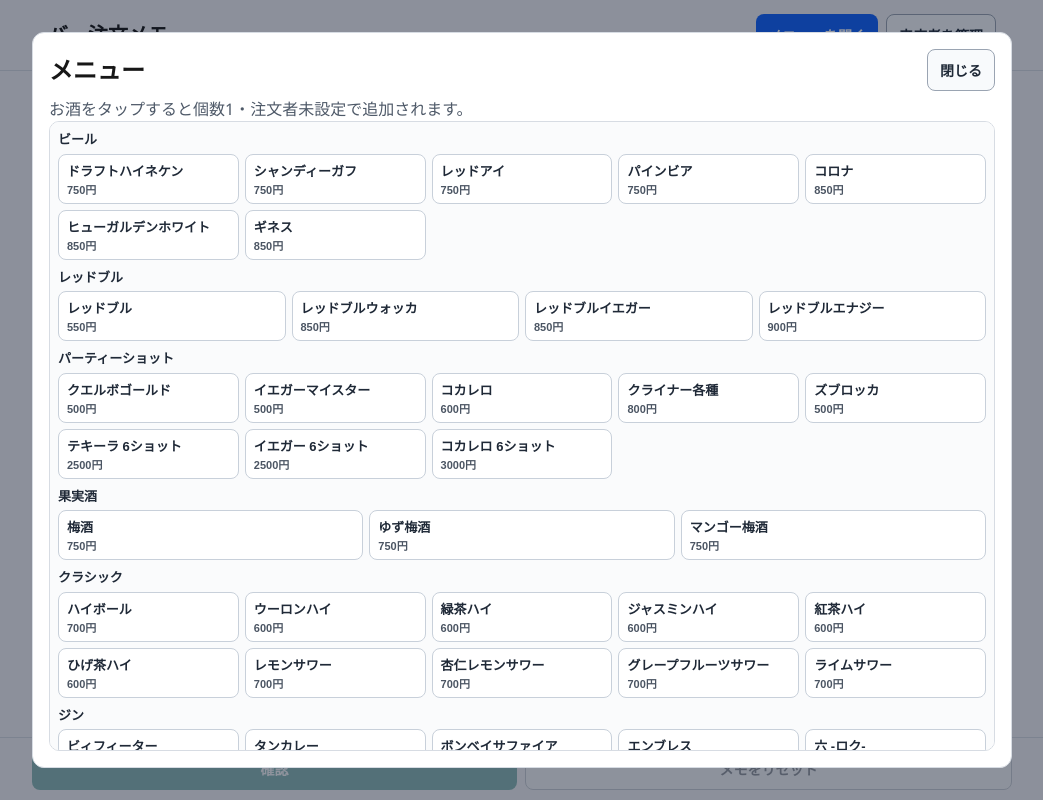
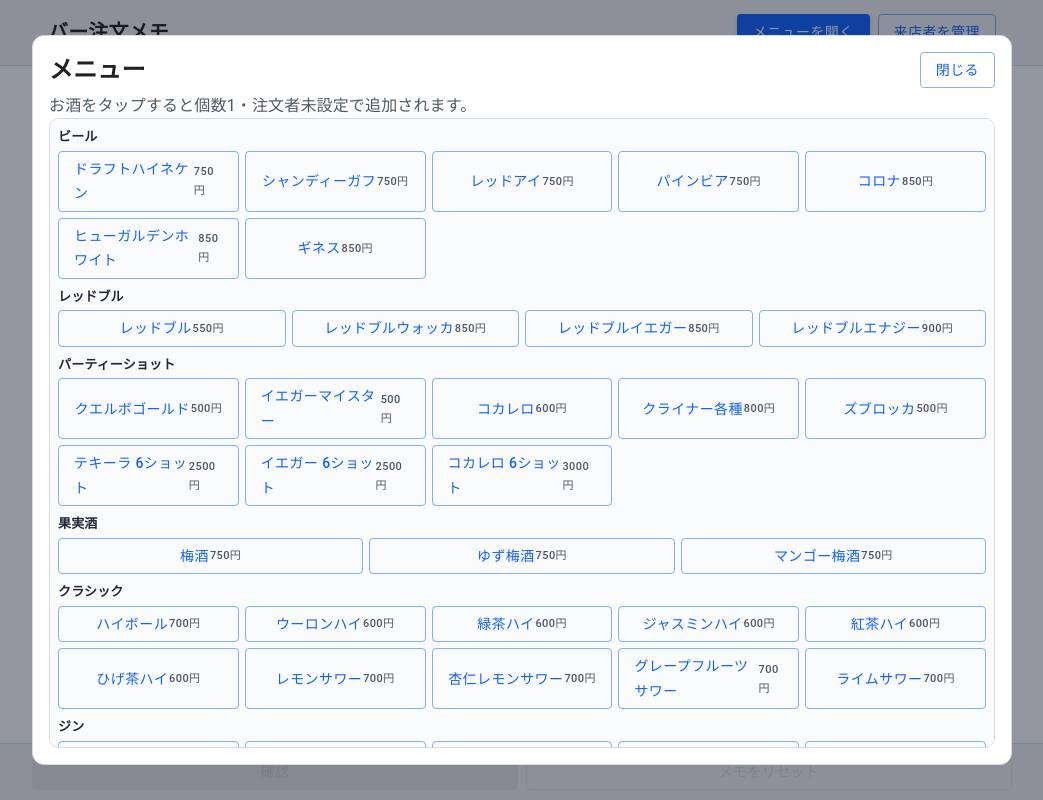
Before and after one commit to ytkg/orders, a React (Vite) app: page / in a window 1280 px wide. Both pictures are taken after a click on the button "メニューを開く". Shown: the whole page, without its empty margins (118-1161 px from the left). Built offline with nearby package versions, Linux system fonts and the light colour scheme.

Commit message:
feat: integrate MUI and refine order/confirm UI

```diff
--- a/package.json
+++ b/package.json
@@ -9,6 +9,9 @@
     "preview": "vite preview"
   },
   "dependencies": {
+    "@emotion/react": "^11.14.0",
+    "@emotion/styled": "^11.14.1",
+    "@mui/material": "^7.3.8",
     "react": "^18.3.1",
     "react-dom": "^18.3.1"
   },
--- a/src/App.tsx
+++ b/src/App.tsx
@@ -1,4 +1,5 @@
 import { FormEvent, useEffect, useMemo, useRef, useState } from "react";
+import { Button, MenuItem, Select, TextField } from "@mui/material";
 import { MENU_ITEMS } from "./menu";
 
 type OrderMemo = {
@@ -235,16 +236,16 @@ function App() {
         <div className="fixed-header-inner">
           <h1>バー注文メモ</h1>
           <div className="header-actions">
-            <button type="button" onClick={() => setIsMenuDrawerOpen(true)}>
+            <Button variant="contained" onClick={() => setIsMenuDrawerOpen(true)}>
               メニューを開く
-            </button>
-            <button
-              type="button"
+            </Button>
+            <Button
+              variant="outlined"
               className="sub-button"
               onClick={() => setIsVisitorModalOpen(true)}
             >
               来店者を管理
-            </button>
+            </Button>
           </div>
         </div>
       </header>
@@ -299,29 +300,34 @@ function App() {
                         +
                       </button>
                     </div>
-                    <select
+                    <Select
+                      size="small"
+                      displayEmpty
                       aria-label="注文者を選択"
                       value={order.customer}
+                      renderValue={(value) =>
+                        value ? (value as string) : "未選択"
+                      }
                       onChange={(event) =>
-                        updateOrderCustomer(order.id, event.target.value)
+                        updateOrderCustomer(order.id, event.target.value as string)
                       }
                     >
-                      <option value="">注文者</option>
+                      <MenuItem value="">未選択</MenuItem>
                       {visitors.map((visitor) => (
-                        <option key={visitor.id} value={visitor.name}>
+                        <MenuItem key={visitor.id} value={visitor.name}>
                           {visitor.name}
-                        </option>
+                        </MenuItem>
                       ))}
-                    </select>
+                    </Select>
                   </div>
                 </div>
-                <button
-                  type="button"
+                <Button
+                  variant="outlined"
                   className="remove"
                   onClick={() => removeOrder(order.id)}
                 >
                   削除
-                </button>
+                </Button>
               </li>
             ))}
           </ul>
@@ -329,22 +335,22 @@ function App() {
       </section>
       <footer className="fixed-footer">
         <div className="fixed-footer-inner">
-          <button
-            type="button"
+          <Button
+            variant="contained"
             className="confirm-button"
             disabled={orders.length === 0}
             onClick={confirmAllOrders}
           >
             確認
-          </button>
-          <button
-            type="button"
+          </Button>
+          <Button
+            variant="outlined"
             className="sub-button"
             disabled={orders.length === 0}
             onClick={resetDraftOrders}
           >
             メモをリセット
-          </button>
+          </Button>
         </div>
       </footer>
 
@@ -359,13 +365,13 @@ function App() {
           >
             <div className="modal-header">
               <h2>メニュー</h2>
-              <button
-                type="button"
+              <Button
+                variant="outlined"
                 className="sub-button"
                 onClick={() => setIsMenuDrawerOpen(false)}
               >
                 閉じる
-              </button>
+              </Button>
             </div>
             <p className="subtitle">
               お酒をタップすると個数1・注文者未設定で追加されます。
@@ -376,9 +382,9 @@ function App() {
                   <h3>{menuCategory}</h3>
                   <div className="menu-items">
                     {items.map((item) => (
-                      <button
+                      <Button
                         key={item.id}
-                        type="button"
+                        variant="outlined"
                         className="menu-item"
                         onClick={() => {
                           addOrderFromMenu(item.id);
@@ -387,7 +393,7 @@ function App() {
                       >
                         <span>{item.name}</span>
                         <small>{item.price}円</small>
-                      </button>
+                      </Button>
                     ))}
                   </div>
                 </section>
@@ -405,26 +411,29 @@ function App() {
           <section className="modal" onClick={(event) => event.stopPropagation()}>
             <div className="modal-header">
               <h2>来店者（グループ）管理</h2>
-              <button
-                type="button"
+              <Button
+                variant="outlined"
                 className="sub-button"
                 onClick={() => setIsVisitorModalOpen(false)}
               >
                 閉じる
-              </button>
+              </Button>
             </div>
             <p className="subtitle">注文者候補を追加・削除できます。</p>
             <form className="form" onSubmit={addVisitor}>
               <label>
                 来店者名
-                <input
+                <TextField
+                  size="small"
                   value={newVisitorName}
                   onChange={(event) => setNewVisitorName(event.target.value)}
                   placeholder="例: A卓 / 田中さんグループ"
                 />
               </label>
               {visitorError ? <p className="error">{visitorError}</p> : null}
-              <button type="submit">来店者を追加</button>
+              <Button type="submit" variant="contained">
+                来店者を追加
+              </Button>
             </form>
             {visitors.length === 0 ? (
               <p className="empty">来店者はまだ登録されていません。</p>
@@ -433,13 +442,13 @@ function App() {
                 {visitors.map((visitor) => (
                   <li key={visitor.id} className="visitor">
                     <span>{visitor.name}</span>
-                    <button
-                      type="button"
+                    <Button
+                      variant="outlined"
                       className="remove"
                       onClick={() => removeVisitor(visitor.id)}
                     >
                       削除
-                    </button>
+                    </Button>
                   </li>
                 ))}
               </ul>
@@ -458,13 +467,13 @@ function App() {
           >
             <div className="modal-header">
               <h2>確定オーダー</h2>
-              <button
-                type="button"
+              <Button
+                variant="outlined"
                 className="sub-button"
                 onClick={() => setIsConfirmedViewOpen(false)}
               >
                 閉じる
-              </button>
+              </Button>
             </div>
             <p className="subtitle">
               {confirmedOrders.length} 件 / 合計 {confirmedTotalDrinks} 杯 /{" "}
@@ -489,9 +498,9 @@ function App() {
               </ul>
             )}
             <div className="confirm-actions">
-              <button type="button" onClick={() => setIsConfirmedViewOpen(false)}>
+              <Button variant="contained" onClick={() => setIsConfirmedViewOpen(false)}>
                 通常表示へ戻る
-              </button>
+              </Button>
             </div>
           </section>
         </div>
--- a/src/main.tsx
+++ b/src/main.tsx
@@ -1,10 +1,22 @@
 import React from "react";
 import ReactDOM from "react-dom/client";
+import { CssBaseline, ThemeProvider, createTheme } from "@mui/material";
 import App from "./App";
 import "./styles.css";
 
+const theme = createTheme({
+  palette: {
+    primary: {
+      main: "#0f62fe"
+    }
+  }
+});
+
 ReactDOM.createRoot(document.getElementById("root")!).render(
   <React.StrictMode>
-    <App />
+    <ThemeProvider theme={theme}>
+      <CssBaseline />
+      <App />
+    </ThemeProvider>
   </React.StrictMode>
 );
--- a/src/styles.css
+++ b/src/styles.css
@@ -18,7 +18,7 @@ body {
   width: min(980px, 100%);
   margin: 0 auto;
   min-height: 100vh;
-  padding: 96px 16px 96px;
+  padding: 128px 16px 96px;
   display: flex;
   flex-direction: column;
   gap: 10px;
```
Also changed, not shown: 2 other files (tests, documents, lock files or other folders).
